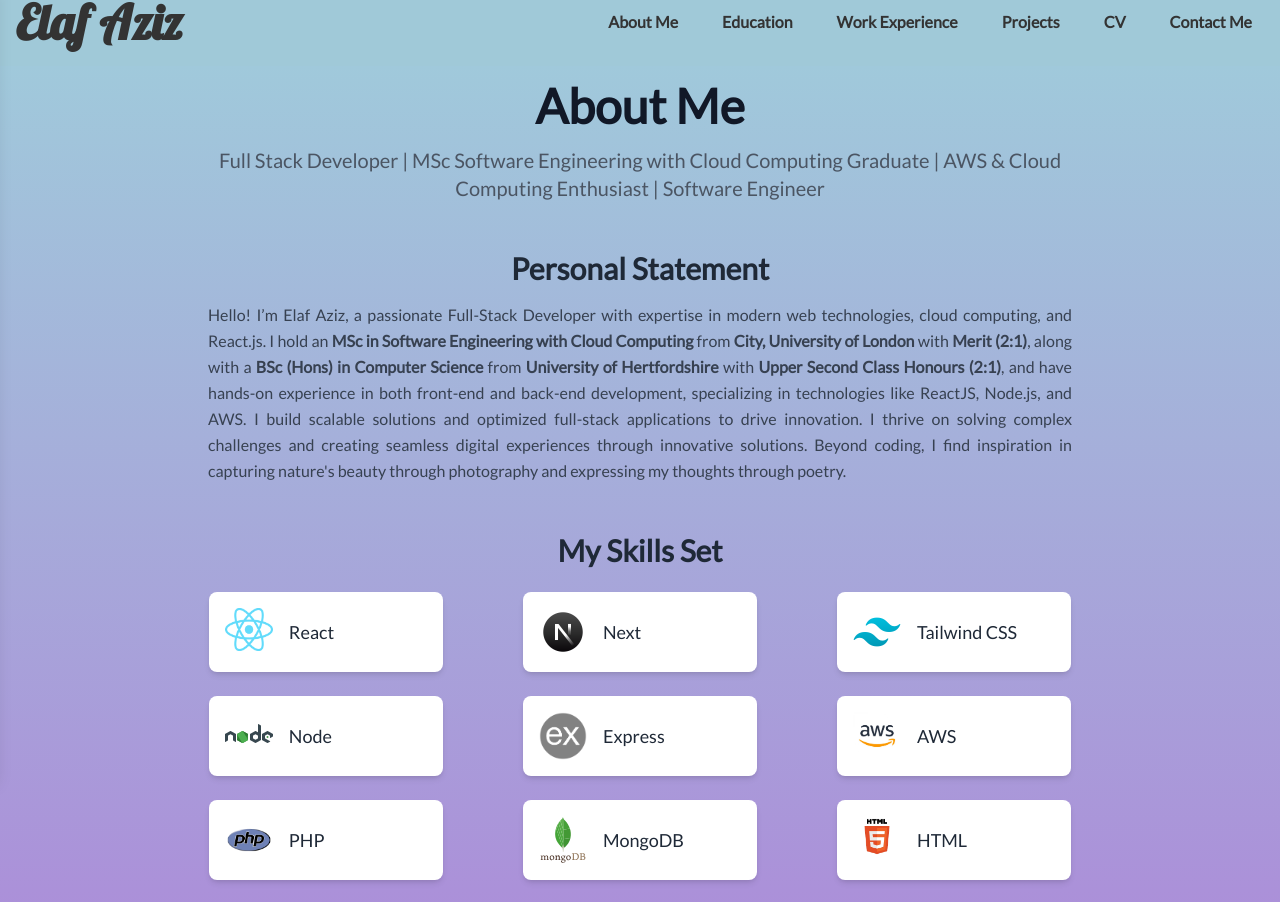
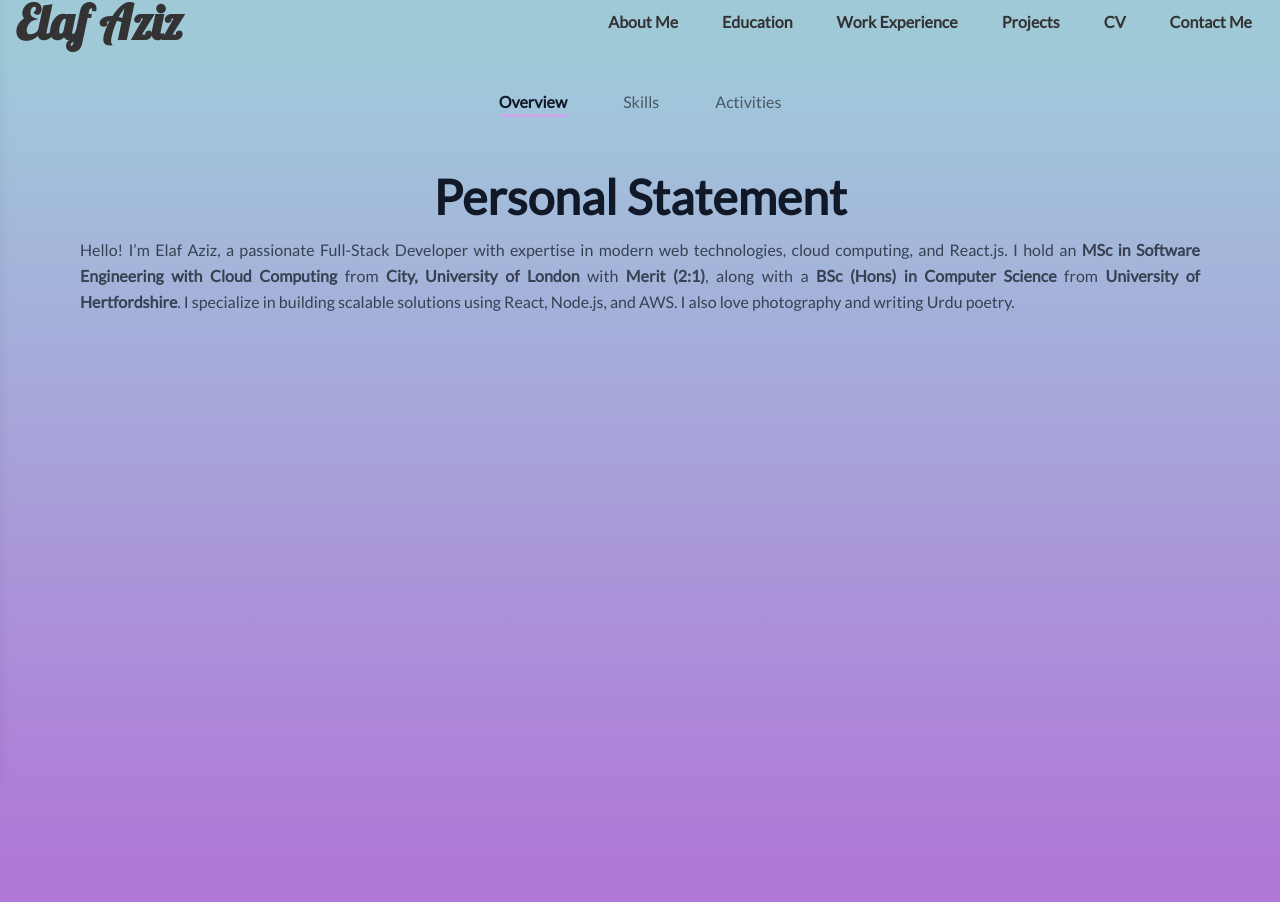
Before and after one commit to elafaziz1999/Portfolio-ElafA, a Next.js app: page /aboutme in a window 1280 px wide. Shown: the part 22-924 px from the top of the page. Built offline with nearby package versions, Linux system fonts and the light colour scheme; a web font is replaced by a local one.

Commit message:
portfolio changes

```diff
--- a/package.json
+++ b/package.json
@@ -23,6 +23,7 @@
     "animate.css": "^4.1.1",
     "chart.js": "^4.4.6",
     "framer-motion": "^11.11.11",
+    "gsap": "^3.12.5",
     "headlessui": "^0.0.0",
     "heroicons": "^2.1.5",
     "next": "14.2.8",
--- a/src/app/aboutme/page.js
+++ b/src/app/aboutme/page.js
@@ -1,86 +1,130 @@
-import { Button } from '@headlessui/react';
-import Image from 'next/image';
+'use client'
+
+import { useState } from "react";
+import { Button } from "@headlessui/react";
+import Image from "next/image";
+import { motion, AnimatePresence } from "framer-motion";
+
+// Define tabs with icons
+const initialTabs = [
+  { label: "Overview"},
+  { label: "Skills" },
+  { label: "Activities" },
+];
 
 export default function About() {
+  const [selectedTab, setSelectedTab] = useState(initialTabs[0]);
+
   return (
     <div className="min-h-screen bg-gradient-to-b from-[#A0C9DB] to-[#B078D8] text-gray-800">
-      <div className="max-w-4xl mx-auto p-4 flex flex-col items-center">
-        {/* Header Section */}
-        <header className="mb-12 text-center">
-          <h1 className="text-5xl font-bold text-gray-900 mb-4">About Me</h1>
-          <p className="text-xl text-gray-600">
-            Full Stack Developer | MSc Software Engineering with Cloud Computing Graduate | AWS & Cloud Computing Enthusiast | Software Engineer
-          </p>
-        </header>
+      <div className="max-w-6xl mx-auto p-4 flex flex-col items-center">
+        {/* Navigation Tabs */}
+        <nav className="mb-12">
+          <ul className="flex space-x-6 justify-center">
+            {initialTabs.map((item) => (
+              <li
+                key={item.label}
+                className={`cursor-pointer px-4 py-2 ${
+                  item === selectedTab ? "text-gray-900 font-bold" : "text-gray-600"
+                }`}
+                onClick={() => setSelectedTab(item)}
+              >
+                {`${item.label}`}
+                {item === selectedTab && (
+                  <motion.div
+                    className="underline"
+                    layoutId="underline"
+                    style={{ height: 3, backgroundColor: "#c8a7eb" }}
+                  />
+                )}
+              </li>
+            ))}
+          </ul>
+        </nav>
 
-        {/* About Section */}
+        {/* Content based on selected tab */}
+        <AnimatePresence mode="wait">
+          <motion.div
+            key={selectedTab ? selectedTab.label : "empty"}
+            initial={{ y: 10, opacity: 0 }}
+            animate={{ y: 0, opacity: 1 }}
+            exit={{ y: -10, opacity: 0 }}
+            transition={{ duration: 0.2 }}
+          >
+            {selectedTab.label === "Overview" && (
               <section className="text-center mb-12">
-          <h2 className="text-3xl font-semibold mb-4">Personal Statement</h2>
+                <h1 className="text-5xl font-bold text-gray-900 mb-4">Personal Statement</h1>
                 <p className="text-gray-700 leading-relaxed text-justify">
                   Hello! I’m Elaf Aziz, a passionate Full-Stack Developer with expertise in modern web technologies, cloud computing, and React.js.
                   I hold an <strong>MSc in Software Engineering with Cloud Computing</strong> from <strong>City, University of London</strong> with <strong>Merit (2:1)</strong>,
-          along with a <strong>BSc (Hons) in Computer Science</strong> from <strong>University of Hertfordshire</strong> with <strong>Upper Second Class Honours (2:1)</strong>, and have hands-on experience in both front-end and back-end development,
-          specializing in technologies like ReactJS, Node.js, and AWS. I build scalable solutions and optimized full-stack applications to drive innovation.
-          I thrive on solving complex challenges and creating seamless digital experiences through innovative solutions.
-          Beyond coding, I find inspiration in capturing nature's beauty through photography and expressing my thoughts through poetry.
+                  along with a <strong>BSc (Hons) in Computer Science</strong> from <strong>University of Hertfordshire</strong>. I specialize in building scalable solutions using React, Node.js, and AWS.
+                  I also love photography and writing Urdu poetry.
                 </p>
               </section>
+            )}
 
-        {/* Skills Section */}
+            {selectedTab.label === "Skills" && (
               <section className="mb-12">
                 <h2 className="text-3xl font-semibold mb-6 text-center">My Skills Set</h2>
                 <div className="grid grid-cols-1 md:grid-cols-2 lg:grid-cols-3 gap-6 gap-x-20">
                   {[
-              { name: 'React', img: '/react-icon.png' },
-              { name: 'Next', img: '/next.js.png' },
-              { name: 'Tailwind CSS', img: '/tailwind-css.png' },
-              { name: 'Node', img: '/nodejs.png' },
-              { name: 'Express', img: '/expressjs.png' },
-              { name: 'AWS', img: '/AWS.png' },
-              { name: 'PHP', img: '/php.png' },
-              { name: 'MongoDB', img: '/mongodb.svg' },
-              { name: 'HTML', img: '/HTML.png' },
-              { name: 'CSS', img: '/css.png' },
-              { name: 'JavaScript', img: '/javascript.png' },
-              { name: 'Cloud Computing', img: '/cloudcomputing.png' },
+                    { name: "React", img: "/react-icon.png" },
+                    { name: "Next.js", img: "/next.js.png" },
+                    { name: "Tailwind CSS", img: "/tailwind-css.png" },
+                    { name: "Node.js", img: "/nodejs.png" },
+                    { name: "Express", img: "/expressjs.png" },
+                    { name: "AWS", img: "/AWS.png" },
+                    { name: "PHP", img: "/php.png" },
+                    { name: "MongoDB", img: "/mongodb.svg" },
+                    { name: "HTML", img: "/HTML.png" },
+                    { name: "CSS", img: "/css.png" },
+                    { name: "JavaScript", img: "/javascript.png" },
+                    { name: "Cloud Computing", img: "/cloudcomputing.png" },
                   ].map((skill, index) => (
                     <div
                       key={index}
-                className="bg-white p-4 shadow-md rounded-lg flex items-center space-x-4 hover:scale-150 transition-transform duration-300"
+                      className="bg-white p-4 shadow-md rounded-lg flex items-center space-x-4 hover:scale-110 transition-transform duration-300"
                     >
-                {/* Icon */}
                       <div className="relative w-12 h-12 flex-shrink-0">
-                  <Image
-                    src={skill.img}
-                    alt={skill.name}
-                    width={48}
-                    height={48}
-                    className="object-contain"
-                  />
+                        <Image src={skill.img} alt={skill.name} width={48} height={48} className="object-contain" />
                       </div>
-                {/* Skill Name */}
                       <span className="text-lg font-medium text-gray-800">{skill.name}</span>
                     </div>
                   ))}
                 </div>
+
               </section>
+            )}
 
-        {/* Certifications and Professional Development Courses */}
+            {selectedTab.label === "Activities" && (
+              <section className="text-center mb-12">
+              <h2 className="text-3xl font-semibold mb-6">Extra-curricular Activities</h2>
+              <div className="grid grid-cols-1 md:grid-cols-2 lg:grid-cols-2 gap-6 gap-x-20">
+              {[
+                    { name: "STEM Ambassador", institute:"STEM Ambassadors", duration: "June 2024 - Present"},
+                    { name: "Committee Member of Pakistan Society", institute:"Hertfordshire Students' Union", duration: "September 2019 - August 2020"},
+                    { name: "Public Relations Officer of the Science Club", institute:"Pakistan International School Jeddah - English Section (PISJ-ES)", duration: "October 2018 - March 2019"},
+                    { name: "Murals Club Member", institute:"Pakistan International School Jeddah - English Section (PISJ-ES)", duration: "October 2017 - March 2018"},
+                    { name: "Urdu Drama Club Member", institute:"Pakistan International School Jeddah - English Section (PISJ-ES)", duration: "October 2017 - March 2018"},
+                    { name: "Student Council Member", institute:"Pakistan International School Jeddah - English Section (PISJ-ES)", duration: "October 2014 - April 2015"},
+                    { name: "Student Council Member", institute:"Pakistan International School Jeddah - English Section (PISJ-ES)", duration: "October 2012 - April 2013"},
+                  ].map((skill, index) => (
+                    <div
+                      key={index}
+                      className="bg-white shadow-md rounded-lg p-6 hover:scale-105 transition-transform duration-300"
+                    >
+                      <h3 className="text-2xl font-semibold mb-4">{skill.name}</h3>
+                      <p className="text-gray-700 mb-4">
+                        <strong>{skill.institute}</strong> · {skill.duration}
+                      </p>
+                    </div>
+                  ))}
+              </div>
+            </section>
+            )}
 
-
-        {/* Contact Section */}
-        <section className="text-center mb-12">
-          <h2 className="text-3xl font-semibold mb-6">Get in Touch</h2>
-          <p className="text-gray-700 mb-4">
-            Feel free to reach out if you have any questions or just want to connect!
-          </p>
-          <Button
-            href="mailto:elafawan45@gmail.com"
-            className="border-none border-slate-500 shadow-lg rounded-lg px-4 py-5 bg-[#c8a7eb] hover:bg-[#c39eea] hover:scale-105 transition-transform duration-300"
-          >
-            Drop an email
-          </Button>
-        </section>
+          </motion.div>
+        </AnimatePresence>
       </div>
     </div>
   );
```
Also changed, not shown: 1 other file (tests, documents, lock files or other folders). Lines whose indentation alone changed are shown as unchanged.
